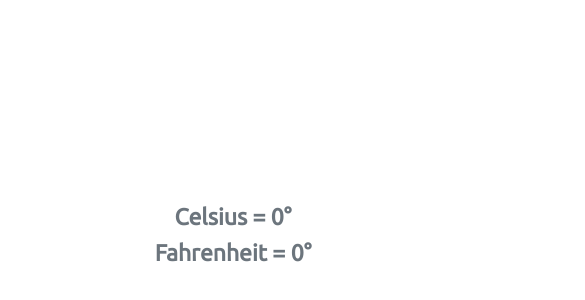
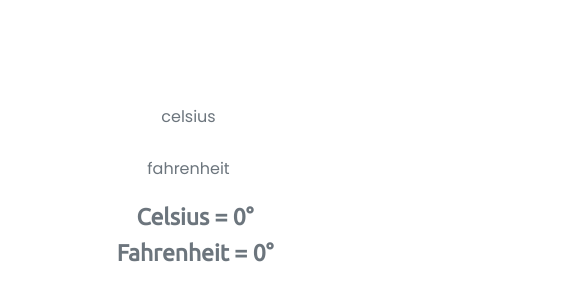
Before and after one commit to Orta12/Temperature-converter, a plain HTML site: page index.html in a window 390 px wide. Shown: the part 80-380 px from the top of the page, 585 px wide, since content can reach past the window. Drawn offline with Linux system fonts and the light colour scheme.

Commit message:
responsive

```diff
--- a/index.css
+++ b/index.css
@@ -21,6 +21,8 @@ body {
 	overflow-x: hidden;
 	font-family: Alliance1, Alliance1Fallback, -apple-system, BlinkMacSystemFont, "Segoe UI", Helvetica, Arial, sans-serif, "Apple Color Emoji", "Segoe UI Emoji", "Segoe UI Symbol";
 	font-family: 'Ubuntu', sans-serif;
+	overflow-x: hidden;
+	overflow-y: hidden;
 }
 
 #celsius {
@@ -65,3 +67,59 @@ body {
 	position: relative;
 	left: 38px;
 }
+
+
+@media screen and (max-width:1280px) {
+	html {
+		width: 100vw;
+		overflow-x: hidden;
+	}
+
+
+	.fahrenheit_div {
+		position: relative;
+		left: 0px;
+		text-align: center;
+		font-size: medium;
+	}
+
+	#c {
+		position: relative;
+		width: auto;
+		left: -70px;
+	}
+
+	#f {
+		position: relative;
+		width: auto;
+		left: -70px;
+	}
+}
+
+
+@media screen and (max-width:428px) {
+	html {
+		width: 100vw;
+		overflow-x: hidden;
+	}
+
+
+	.fahrenheit_div {
+		position: relative;
+		left: 0px;
+		text-align: center;
+		font-size: medium;
+	}
+
+	#c {
+		position: relative;
+		width: auto;
+		left: -70px;
+	}
+
+	#f {
+		position: relative;
+		width: auto;
+		left: -70px;
+	}
+}
```
